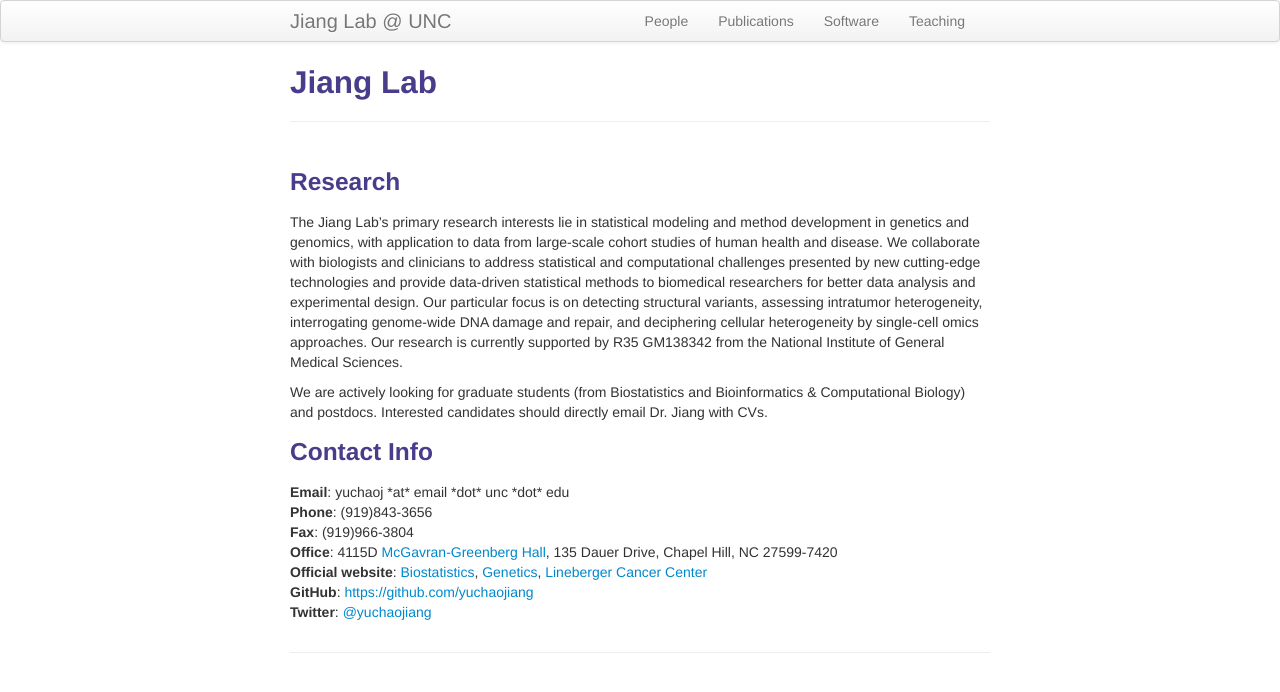
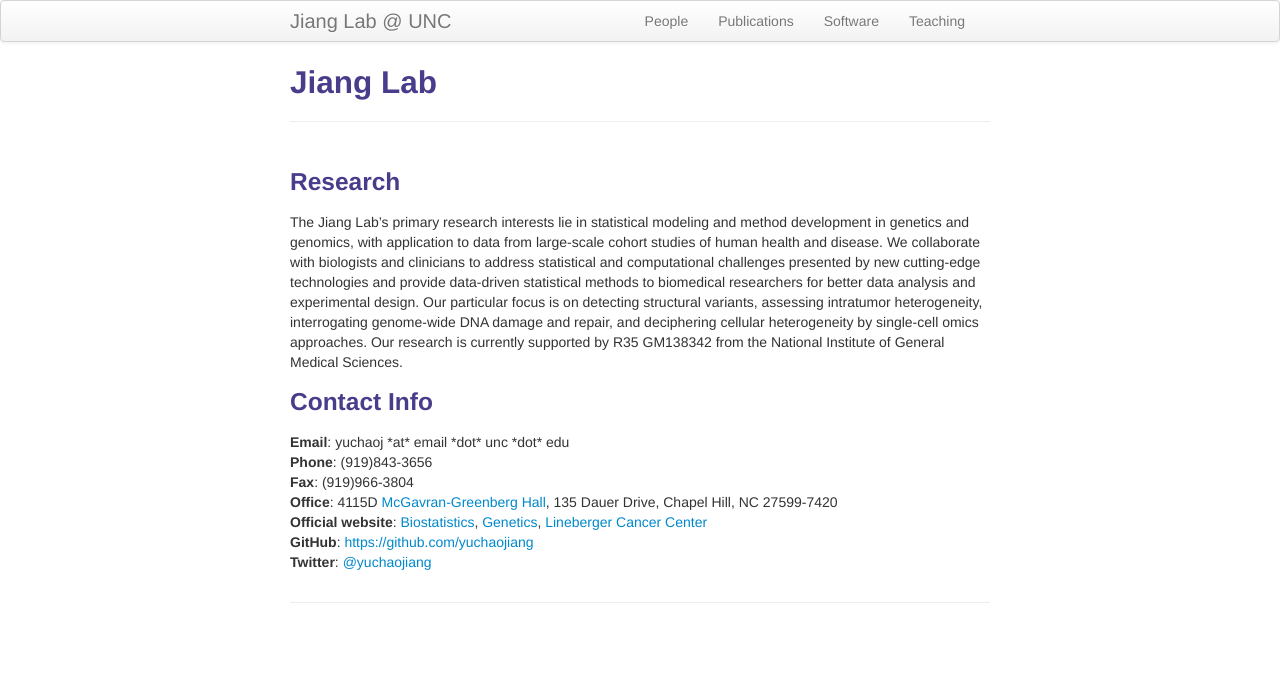
Before and after one commit to yuchaojiang/yuchaojiang.github.io, a Jekyll site: the page built from index.md, in a window 1280 px wide. Shown: the top 692 px of the page. Built offline with Jekyll 4.4.1, drawn with Linux system fonts in a browser that asks for light colours.

Commit message:
Update index.md

```diff
--- a/index.md
+++ b/index.md
@@ -5,8 +5,6 @@ title: Jiang Lab
 ### Research
 
 The Jiang Lab’s primary research interests lie in statistical modeling and method development in genetics and genomics, with application to data from large-scale cohort studies of human health and disease. We collaborate with biologists and clinicians to address statistical and computational challenges presented by new cutting-edge technologies and provide data-driven statistical methods to biomedical researchers for better data analysis and experimental design. Our particular focus is on detecting structural variants, assessing intratumor heterogeneity, interrogating genome-wide DNA damage and repair, and deciphering cellular heterogeneity by single-cell omics approaches. Our research is currently supported by R35 GM138342 from the National Institute of General Medical Sciences.
-
-We are actively looking for graduate students (from Biostatistics and Bioinformatics & Computational Biology) and postdocs. Interested candidates should directly email Dr. Jiang with CVs.
 
 ### Contact Info
 
```
